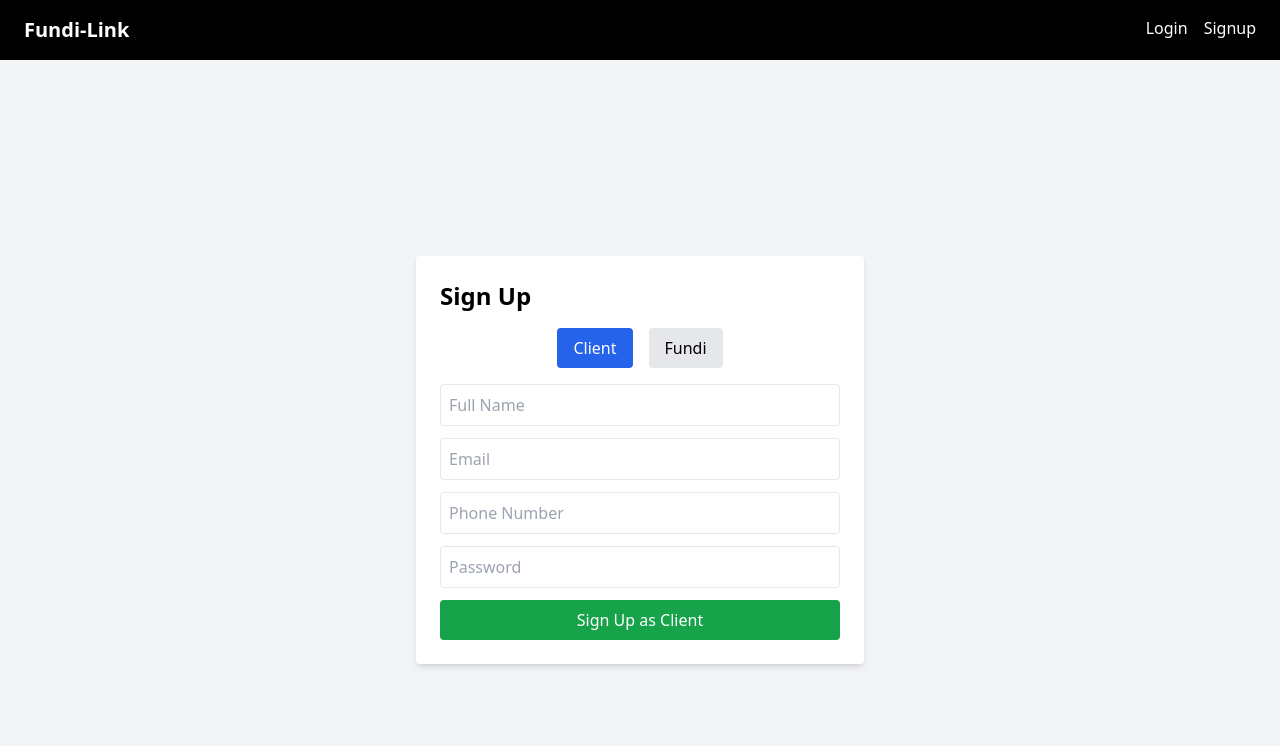
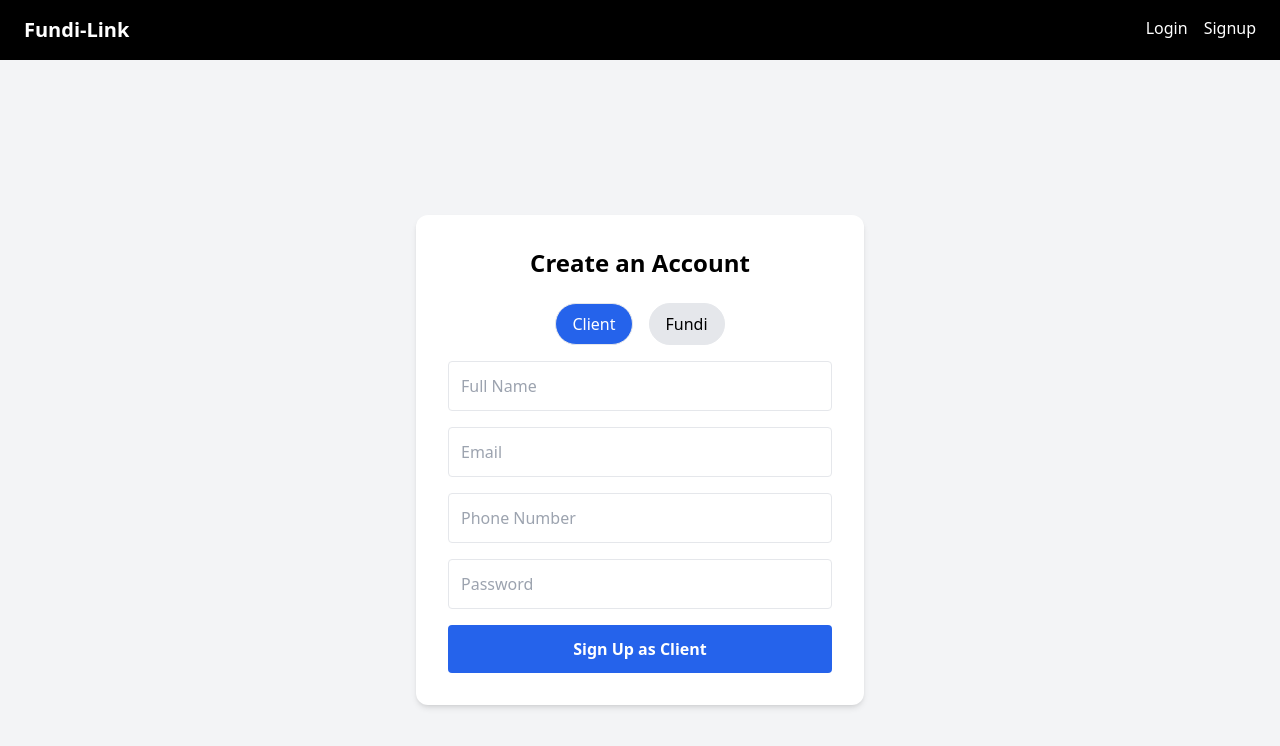
Before and after one commit to RyanMoturi/App-MAIN, a React (Vite) app in the folder fundi-frontend/: page /signup in a window 1280 px wide. Shown: the top 746 px of the page. Built offline with nearby package versions, Linux system fonts and the light colour scheme; the HTML template or start-up script is replaced by a standard one.

Commit message:
Debugging

```diff
--- a/fundi-frontend/index.html
+++ b/fundi-frontend/index.html
@@ -4,7 +4,7 @@
     <meta charset="UTF-8" />
     <link rel="icon" type="image/svg+xml" href="/vite.svg" />
     <meta name="viewport" content="width=device-width, initial-scale=1.0" />
-    <title>FundiLink</title>
+    <title>Fundi-Link</title>
   </head>
   <body>
     <div id="root"></div>
--- a/fundi-frontend/src/pages/Signup.jsx
+++ b/fundi-frontend/src/pages/Signup.jsx
@@ -1,9 +1,9 @@
 import React, { useState } from 'react';
-import { useNavigate } from 'react-router-dom'; // ✅ for redirection
+import { useNavigate } from 'react-router-dom';
 
 const Signup = () => {
-  const navigate = useNavigate(); // ✅ react-router hook
-  const [role, setRole] = useState('client'); // default to client
+  const navigate = useNavigate();
+  const [role, setRole] = useState('client');
   const [formData, setFormData] = useState({
     name: '',
     email: '',
@@ -13,10 +13,7 @@ const Signup = () => {
   });
 
   const handleChange = (e) => {
-    setFormData({
-      ...formData,
-      [e.target.name]: e.target.value
-    });
+    setFormData({ ...formData, [e.target.name]: e.target.value });
   };
 
   const handleSubmit = async (e) => {
@@ -40,99 +37,54 @@ const Signup = () => {
 
       if (response.ok) {
         alert('Signup successful!');
-
-        // ✅ Redirect based on role
-        if (role === 'fundi') {
-          navigate('/fundi-dashboard');
-        } else {
-          navigate('/client-dashboard');
-        }
-
+        navigate(role === 'fundi' ? '/fundi-dashboard' : '/client-dashboard');
       } else {
         alert(`Signup failed: ${data.error}`);
       }
     } catch (error) {
-      console.error('Error:', error);
-      alert('Something went wrong. Please try again.');
+      console.error('Signup error:', error);
+      alert('Something went wrong.');
     }
   };
 
   return (
-    <div className="min-h-screen flex items-center justify-center p-6 bg-gray-100">
-      <div className="w-full max-w-md bg-white rounded p-6 shadow-md">
-        <h2 className="text-2xl font-bold mb-4">Sign Up</h2>
+    <div className="min-h-screen flex items-center justify-center bg-gray-100 px-4">
+      <div className="w-full max-w-md bg-white p-8 rounded-xl shadow-md">
+        <h2 className="text-2xl font-bold text-center mb-6">Create an Account</h2>
 
-        {/* Role Toggle Buttons */}
-        <div className="flex justify-center mb-4 space-x-4">
+        <div className="flex justify-center gap-4 mb-4">
           <button
             type="button"
             onClick={() => setRole('client')}
-            className={`px-4 py-2 rounded ${role === 'client' ? 'bg-blue-600 text-white' : 'bg-gray-200'}`}
+            className={`px-4 py-2 rounded-full border ${role === 'client' ? 'bg-blue-600 text-white' : 'bg-gray-200'}`}
           >
             Client
           </button>
           <button
             type="button"
             onClick={() => setRole('fundi')}
-            className={`px-4 py-2 rounded ${role === 'fundi' ? 'bg-blue-600 text-white' : 'bg-gray-200'}`}
+            className={`px-4 py-2 rounded-full border ${role === 'fundi' ? 'bg-green-600 text-white' : 'bg-gray-200'}`}
           >
             Fundi
           </button>
         </div>
 
-        <form onSubmit={handleSubmit}>
-          <input
-            type="text"
-            name="name"
-            placeholder="Full Name"
-            value={formData.name}
-            onChange={handleChange}
-            className="w-full border p-2 mb-3 rounded"
-            required
-          />
-          <input
-            type="email"
-            name="email"
-            placeholder="Email"
-            value={formData.email}
-            onChange={handleChange}
-            className="w-full border p-2 mb-3 rounded"
-            required
-          />
-          <input
-            type="text"
-            name="phone"
-            placeholder="Phone Number"
-            value={formData.phone}
-            onChange={handleChange}
-            className="w-full border p-2 mb-3 rounded"
-            required
-          />
-          <input
-            type="password"
-            name="password"
-            placeholder="Password"
-            value={formData.password}
-            onChange={handleChange}
-            className="w-full border p-2 mb-3 rounded"
-            required
-          />
-
-          {/* Fundi-only field */}
+        <form onSubmit={handleSubmit} className="space-y-4">
+          <input type="text" name="name" placeholder="Full Name" value={formData.name} onChange={handleChange}
+            className="w-full p-3 border rounded focus:outline-none focus:ring-2 focus:ring-blue-500" required />
+          <input type="email" name="email" placeholder="Email" value={formData.email} onChange={handleChange}
+            className="w-full p-3 border rounded focus:outline-none focus:ring-2 focus:ring-blue-500" required />
+          <input type="text" name="phone" placeholder="Phone Number" value={formData.phone} onChange={handleChange}
+            className="w-full p-3 border rounded focus:outline-none focus:ring-2 focus:ring-blue-500" required />
+          <input type="password" name="password" placeholder="Password" value={formData.password} onChange={handleChange}
+            className="w-full p-3 border rounded focus:outline-none focus:ring-2 focus:ring-blue-500" required />
           {role === 'fundi' && (
-            <input
-              type="text"
-              name="skills"
-              placeholder="Your Skills (e.g., plumbing, electrical)"
-              value={formData.skills}
-              onChange={handleChange}
-              className="w-full border p-2 mb-3 rounded"
-            />
+            <input type="text" name="skills" placeholder="Skills (comma-separated)" value={formData.skills} onChange={handleChange}
+              className="w-full p-3 border rounded focus:outline-none focus:ring-2 focus:ring-green-500" />
           )}
-
           <button
             type="submit"
-            className="w-full bg-green-600 text-white p-2 rounded hover:bg-green-700"
+            className="w-full bg-blue-600 hover:bg-blue-700 text-white font-semibold py-3 rounded"
           >
             Sign Up as {role.charAt(0).toUpperCase() + role.slice(1)}
           </button>
--- a/fundi-frontend/src/pages/login.jsx
+++ b/fundi-frontend/src/pages/login.jsx
@@ -1,94 +1,53 @@
 import React, { useState } from 'react';
-import { useNavigate } from 'react-router-dom'; // ✅ for redirecting
+import { useNavigate } from 'react-router-dom';
 
 const Login = () => {
-  const navigate = useNavigate(); // ✅ Hook to redirect
-  const [role, setRole] = useState('client'); // client or fundi
-  const [email, setEmail] = useState('');
-  const [password, setPassword] = useState('');
-  const [message, setMessage] = useState(null);
+  const navigate = useNavigate();
+  const [formData, setFormData] = useState({ email: '', password: '' });
+
+  const handleChange = (e) => {
+    setFormData({ ...formData, [e.target.name]: e.target.value });
+  };
 
   const handleSubmit = async (e) => {
     e.preventDefault();
 
     try {
-      const res = await fetch('http://localhost:5000/login', {
+      const response = await fetch('http://localhost:5000/login', {
         method: 'POST',
         headers: { 'Content-Type': 'application/json' },
-        body: JSON.stringify({ email, password, role }),
+        body: JSON.stringify(formData)
       });
 
-      const data = await res.json();
+      const data = await response.json();
 
-      if (res.ok) {
-        setMessage(`✅ Welcome back, ${data.name}!`);
-
-        // Optional: save token/user info
-        // localStorage.setItem('user', JSON.stringify(data));
-
-        // ✅ Redirect to appropriate dashboard
-        if (data.role === 'fundi') {
-          navigate('/fundi-dashboard');
-        } else {
-          navigate('/client-dashboard');
-        }
-
+      if (response.ok) {
+        alert('Login successful!');
+        navigate(data.role === 'fundi' ? '/fundi-dashboard' : '/client-dashboard');
       } else {
-        setMessage(`❌ ${data.error}`);
+        alert(`Login failed: ${data.error}`);
       }
-    } catch (err) {
-      console.error('Login error:', err);
-      setMessage('❌ Failed to login');
+    } catch (error) {
+      console.error('Login error:', error);
+      alert('Something went wrong.');
     }
   };
 
   return (
-    <div className="min-h-screen flex items-center justify-center p-6 bg-gray-100">
-      <div className="w-full max-w-md bg-white rounded p-6 shadow-md">
-        <h2 className="text-2xl font-bold mb-4">Login</h2>
+    <div className="min-h-screen flex items-center justify-center bg-gray-100 px-4">
+      <div className="w-full max-w-md bg-white p-8 rounded-xl shadow-md">
+        <h2 className="text-2xl font-bold text-center mb-6">Login to Fundi</h2>
 
-        {/* Role Toggle */}
-        <div className="flex justify-center mb-4 space-x-4">
-          <button
-            onClick={() => setRole('client')}
-            className={`px-4 py-2 rounded ${role === 'client' ? 'bg-blue-600 text-white' : 'bg-gray-200'}`}
-          >
-            Client
-          </button>
-          <button
-            onClick={() => setRole('fundi')}
-            className={`px-4 py-2 rounded ${role === 'fundi' ? 'bg-blue-600 text-white' : 'bg-gray-200'}`}
-          >
-            Fundi
-          </button>
-        </div>
-
-        {message && <div className="mb-4 text-sm text-center text-red-600">{message}</div>}
-
-        <form onSubmit={handleSubmit}>
-          <input
-            type="email"
-            placeholder="Email"
-            className="w-full border p-2 mb-3 rounded"
-            value={email}
-            onChange={(e) => setEmail(e.target.value)}
-            required
-          />
-
-          <input
-            type="password"
-            placeholder="Password"
-            className="w-full border p-2 mb-3 rounded"
-            value={password}
-            onChange={(e) => setPassword(e.target.value)}
-            required
-          />
-
+        <form onSubmit={handleSubmit} className="space-y-4">
+          <input type="email" name="email" placeholder="Email" value={formData.email} onChange={handleChange}
+            className="w-full p-3 border rounded focus:outline-none focus:ring-2 focus:ring-blue-500" required />
+          <input type="password" name="password" placeholder="Password" value={formData.password} onChange={handleChange}
+            className="w-full p-3 border rounded focus:outline-none focus:ring-2 focus:ring-blue-500" required />
           <button
             type="submit"
-            className="w-full bg-blue-600 text-white p-2 rounded hover:bg-blue-700"
+            className="w-full bg-green-600 hover:bg-green-700 text-white font-semibold py-3 rounded"
           >
-            Login as {role.charAt(0).toUpperCase() + role.slice(1)}
+            Login
           </button>
         </form>
       </div>
```
Also changed, not shown: 1 other file (tests, documents, lock files or other folders).
